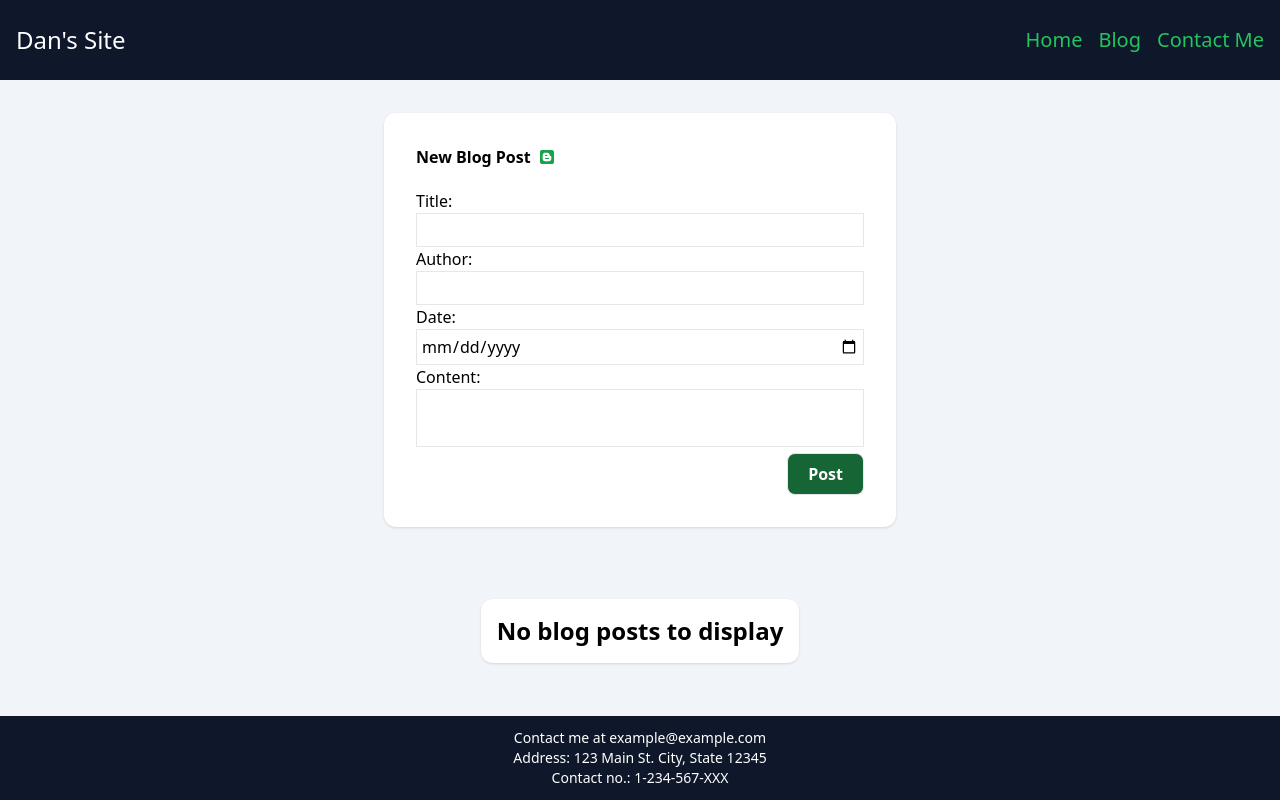
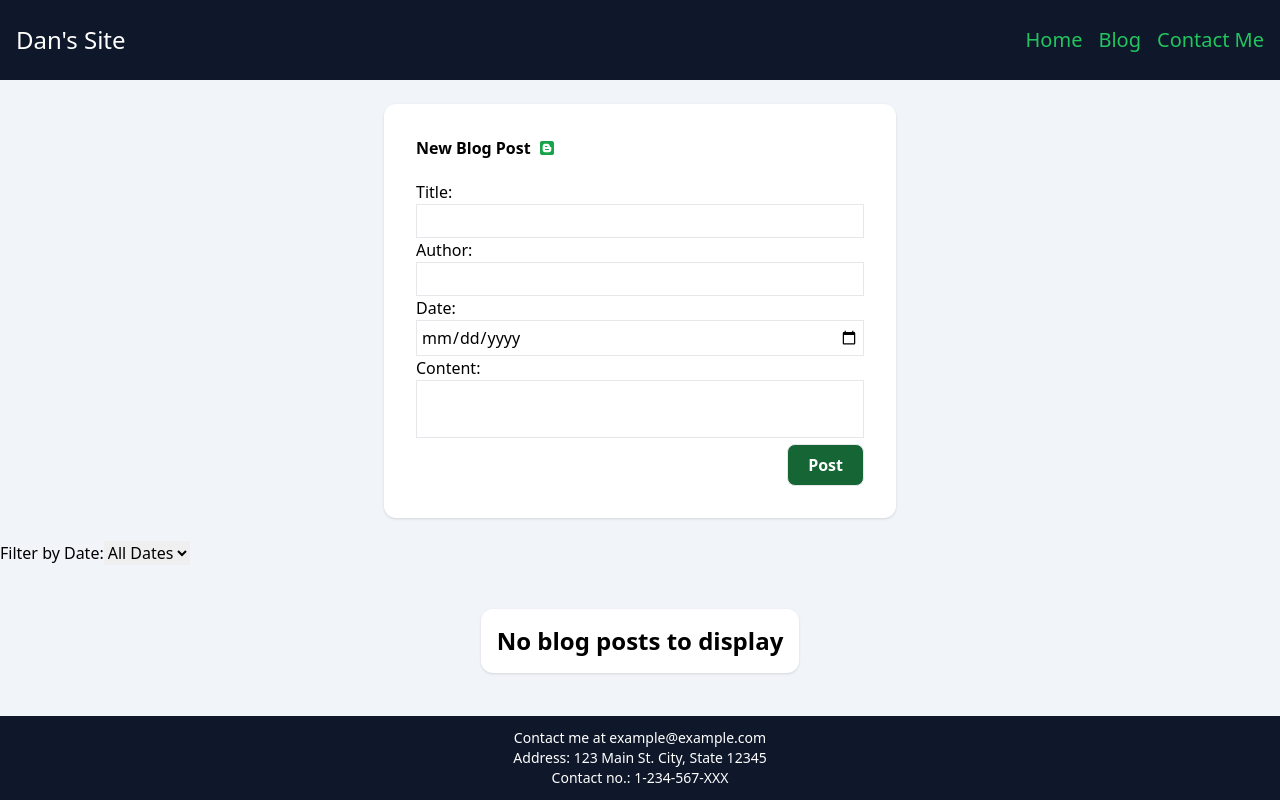
Before and after one commit to dan046/my-blog-site, a React (Vite) app: page / in a window 1280 px wide. Built offline with nearby package versions, Linux system fonts and the light colour scheme.

Commit message:
feature added: Filter by Date

```diff
--- a/src/App.tsx
+++ b/src/App.tsx
@@ -88,6 +88,14 @@ const App = () => {
       input.content || tempPosts[indexOfBlog].content
   }
 
+  const [selectedDate, setSelectedDate] = useState("")
+  const handleFilter = (e: any) => {
+    setSelectedDate(e.target.value)
+  }
+  const filteredDates = selectedDate
+    ? formData.filter((post) => post.date === selectedDate)
+    : formData
+
   return (
     <div className="flex flex-col h-screen justify-between bg-slate-100 justify-center">
       <Header title="Dan's Site" home="Home" blog="Blog" contact="Contact Me" />
@@ -96,8 +104,22 @@ const App = () => {
         handleSubmit={handleAddData}
         input={input}
       />
+      <div>
+        <label htmlFor="dateFilter">Filter by Date:</label>
+        <select id="dateFilter" value={selectedDate} onChange={handleFilter}>
+          <option value="">All Dates</option>
+          {/* Grabbed the code from JavaScript News Website. Applied sort method */}
+          {formData
+            .sort((a, b) => a.date.localeCompare(b.date))
+            .map((post) => (
+              <option key={post.date} value={post.date}>
+                {post.date}
+              </option>
+            ))}
+        </select>
+      </div>
       <BlogPost
-        post={formData}
+        post={filteredDates}
         handleDelete={handleDelete}
         handleEdit={handleEdit}
       />
```
